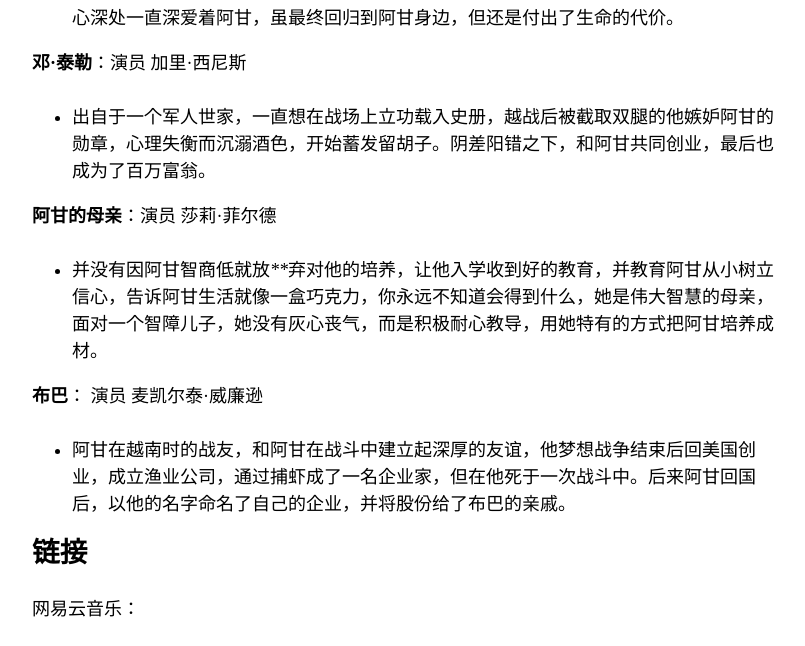
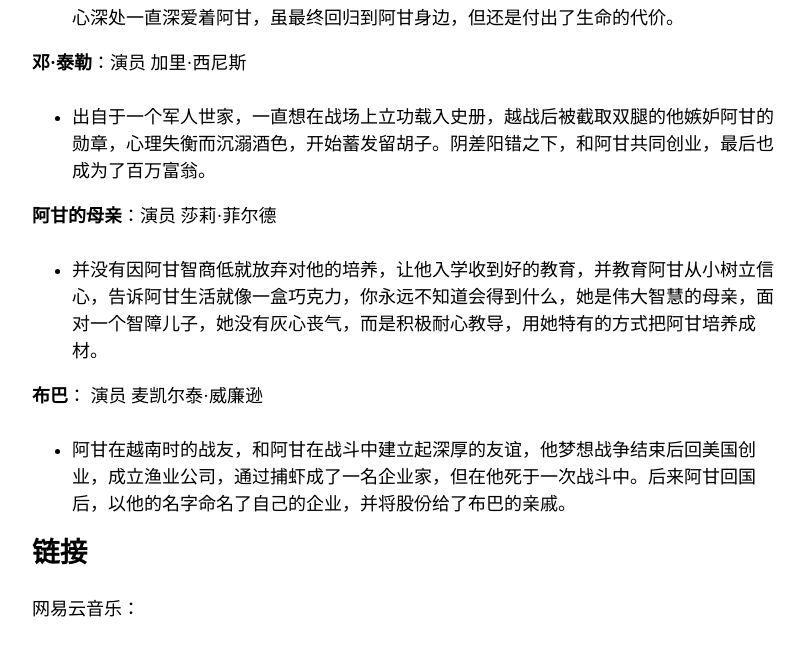
Before and after one commit to luckti/luckti.github.io, a Jekyll site: the page built from _posts/2019-12-21-Forrest-Gump.md, in a window 1280 px wide and 900 px high, scrolled down 2735 px, cut to the strip 0-646 px from the top of the window. Shown: the whole strip, without its empty margins (343-1148 px from the left). Built offline with Jekyll 4.4.1, drawn with Linux system fonts in a browser that asks for light colours; nearby versions of some CDN libraries.

Commit message:
fix some errors

```diff
--- a/_posts/2019-12-21-Forrest-Gump.md
+++ b/_posts/2019-12-21-Forrest-Gump.md
@@ -41,7 +41,7 @@ last_modified_at: 2019-12-21T01:22:43-08:00
 
 **阿甘的母亲**：演员 莎莉·菲尔德
 
-- 并没有因阿甘智商低就放****弃对他的培养，让他入学收到好的教育，并教育阿甘从小树立信心，告诉阿甘生活就像一盒巧克力，你永远不知道会得到什么，她是伟大智慧的母亲，面对一个智障儿子，她没有灰心丧气，而是积极耐心教导，用她特有的方式把阿甘培养成材。
+- 并没有因阿甘智商低就放弃对他的培养，让他入学收到好的教育，并教育阿甘从小树立信心，告诉阿甘生活就像一盒巧克力，你永远不知道会得到什么，她是伟大智慧的母亲，面对一个智障儿子，她没有灰心丧气，而是积极耐心教导，用她特有的方式把阿甘培养成材。
 
 **布巴**：
 演员 麦凯尔泰·威廉逊
```
